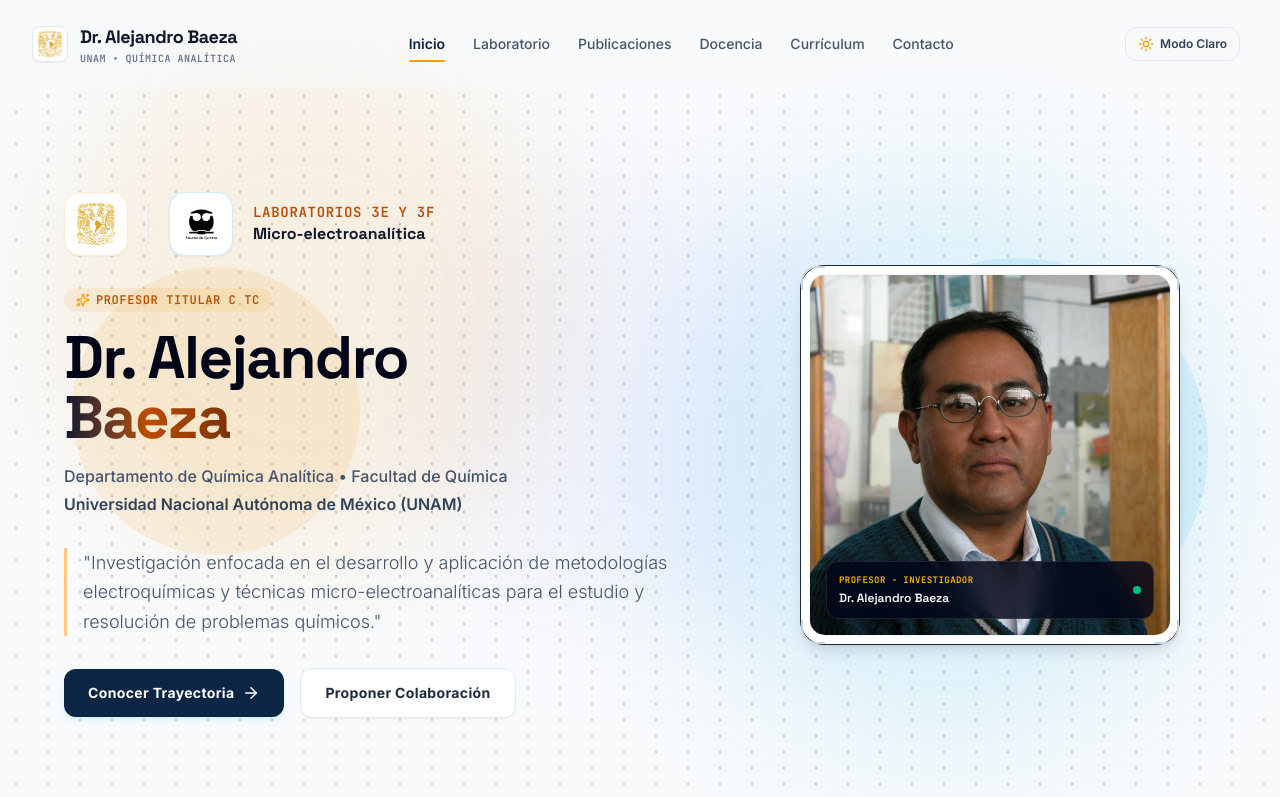
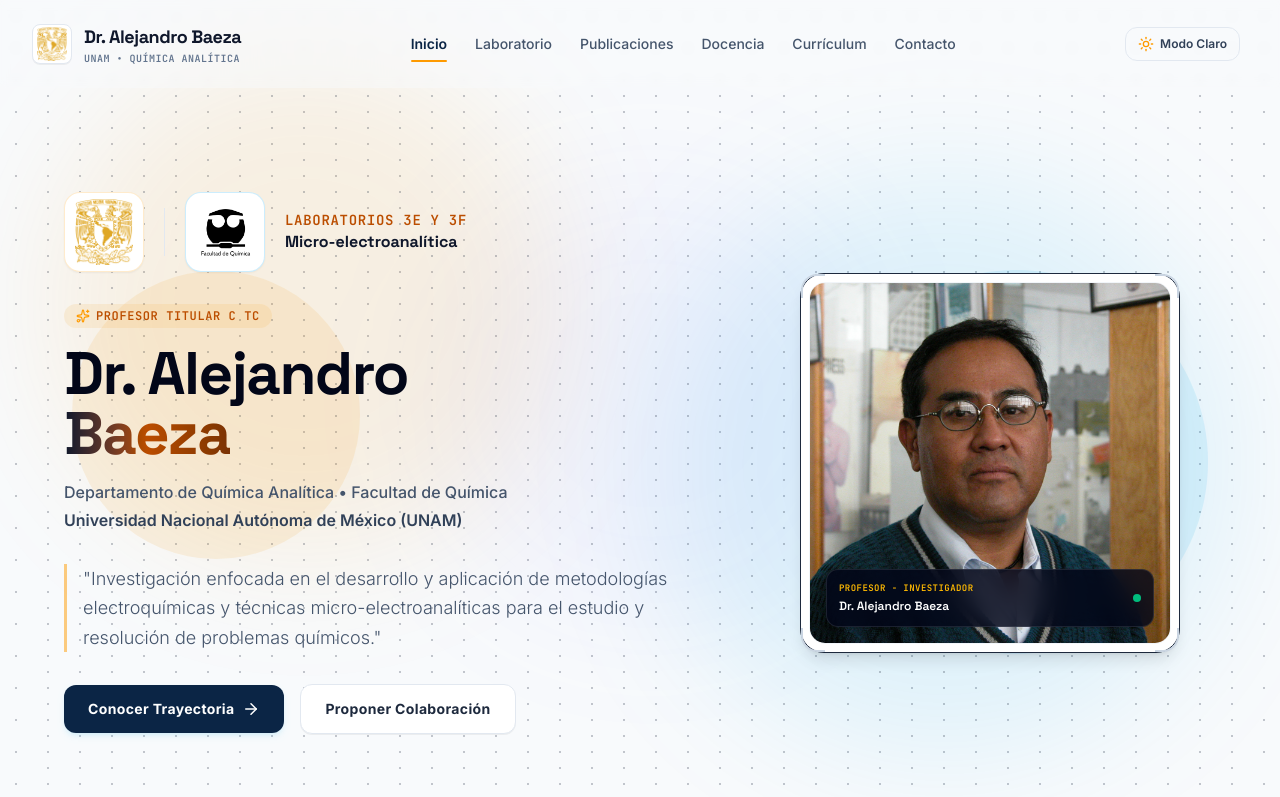
Before and after one commit to alex-baeza/microelectrochem, a React (Vite) app: page / in a window 1280 px wide. Shown: the top 797 px of the page. Built offline with nearby package versions, Linux system fonts and the light colour scheme.

Commit message:
Redimencionando el tamano de logos

```diff
--- a/src/components/Hero.tsx
+++ b/src/components/Hero.tsx
@@ -50,24 +50,24 @@
 
             {/* Logos & Badges Row */}
             <motion.div variants={itemVariants} className="flex items-center justify-center lg:justify-start space-x-4 sm:space-x-5">
-              <div className="w-14 h-14 md:w-16 md:h-16 p-2 bg-white dark:bg-slate-900/90 rounded-2xl shadow-xs border border-amber-500/20 dark:border-amber-500/30 flex items-center justify-center shrink-0 overflow-hidden">
+              <div className="w-16 h-16 md:w-20 md:h-20 p-1 sm:p-1.5 bg-white dark:bg-slate-900/90 rounded-2xl shadow-xs border border-amber-500/20 dark:border-amber-500/30 flex items-center justify-center shrink-0 overflow-hidden">
                 <img
                   src={unamLogoUrl}
                   alt="Escudo UNAM"
                   referrerPolicy="no-referrer"
-                  className="w-full h-full object-contain p-0.5"
+                  className="w-full h-full object-contain"
                   onError={(e) => {
                     (e.target as HTMLImageElement).src = './images/unam_logo.png';
                   }}
                 />
               </div>
-              <div className="h-10 w-px bg-slate-200 dark:bg-slate-800" />
-              <div className="w-14 h-14 md:w-16 md:h-16 p-2 bg-white dark:bg-slate-900/90 rounded-2xl shadow-xs border border-sky-500/20 dark:border-sky-500/30 flex items-center justify-center shrink-0 overflow-hidden">
+              <div className="h-12 w-px bg-slate-200 dark:bg-slate-800" />
+              <div className="w-16 h-16 md:w-20 md:h-20 p-1 sm:p-1.5 bg-white dark:bg-slate-900/90 rounded-2xl shadow-xs border border-sky-500/20 dark:border-sky-500/30 flex items-center justify-center shrink-0 overflow-hidden">
                 <img
                   src={labOwlLogoUrl}
                   alt="Logo Búho Micro-electroanalítica"
                   referrerPolicy="no-referrer"
-                  className="w-full h-full object-contain p-0.5"
+                  className="w-full h-full object-contain"
                   onError={(e) => {
                     (e.target as HTMLImageElement).src = './images/lab_owl_logo.png';
                   }}
--- a/src/components/LabSection.tsx
+++ b/src/components/LabSection.tsx
@@ -49,7 +49,7 @@
         </div>
 
         <div className="flex items-start gap-4">
-          <div className="hidden sm:flex h-14 w-14 md:h-16 md:w-16 p-2 bg-white dark:bg-slate-900 rounded-2xl border border-slate-200 dark:border-slate-800 shadow-2xs shrink-0 items-center justify-center overflow-hidden">
+          <div className="hidden sm:flex h-16 w-16 md:h-20 md:w-20 p-1 bg-white dark:bg-slate-900 rounded-2xl border border-slate-200 dark:border-slate-800 shadow-2xs shrink-0 items-center justify-center overflow-hidden">
             <img
               src={labOwlLogoUrl}
               alt="Logo Búho Laboratorio"
--- a/src/components/Navbar.tsx
+++ b/src/components/Navbar.tsx
@@ -65,7 +65,7 @@
         <div className="flex items-center justify-between h-12">
           {/* Brand/Logo Section */}
           <div className="flex items-center space-x-3 cursor-pointer" onClick={() => handleItemClick('inicio')}>
-            <div className="h-9 w-9 p-1 bg-white dark:bg-slate-900 rounded-lg border border-slate-200 dark:border-slate-800 shadow-2xs shrink-0 overflow-hidden flex items-center justify-center">
+            <div className="h-10 w-10 p-0.5 bg-white dark:bg-slate-900 rounded-lg border border-slate-200 dark:border-slate-800 shadow-2xs shrink-0 overflow-hidden flex items-center justify-center">
               <img
                 src={unamLogoUrl}
                 alt="Logo UNAM"
```
